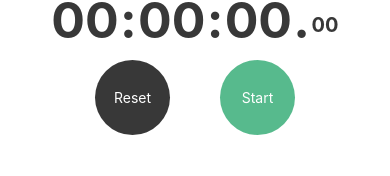
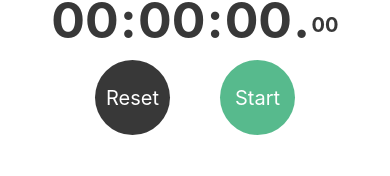
Before and after one commit to Shopify/eng-intern-assessment-react-native, a React Native app: screen / in a window 390 px wide. Shown: the part 110-286 px from the top of the page. Built offline with nearby package versions, Linux system fonts and the light colour scheme.

Commit message:
Final Changes for Buttons

```diff
--- a/src/StopWatchButton.tsx
+++ b/src/StopWatchButton.tsx
@@ -16,19 +16,17 @@ type Props = {
     // Function that resets the time
     resetTime: () => void;
 
-  // Functions that adds a lap to lap-list
+    // Functions that add a lap to lap-list
     addLap: () => void;
 
   };
 
   export const StopWatchButton: React.FC<Props> = ({
-
     isStopWatchRunning,
     stopTime,
     startTime,
     resetTime,
     addLap,
-
     }) => {
 
     // Start/Stop button color that changes depending on state
@@ -48,9 +46,8 @@ export const StopWatchButton: React.FC<Props> = ({
           ]}
           onPress={isStopWatchRunning ? addLap : resetTime}
         >
-        <Text style={{ color: 'white' }}>{isStopWatchRunning ? 'Lap' : 'Reset'}</Text>
+          <Text style={styles.buttonText}>{isStopWatchRunning ? 'Lap' : 'Reset'}</Text>
         </Pressable>
-
 
         {/* Start/Pause Button */}
         <Pressable
@@ -62,12 +59,11 @@ export const StopWatchButton: React.FC<Props> = ({
           ]}
           onPress={isStopWatchRunning ? stopTime : startTime}
         >
-        <Text style={{ color: 'white' }}>{isStopWatchRunning ? 'Stop' : 'Start'}</Text>
+          <Text style={styles.buttonText}>{isStopWatchRunning ? 'Stop' : 'Start'}</Text>
         </Pressable>
       </View>
 
     );
-
   };
 
 
@@ -78,7 +74,7 @@ const styles = StyleSheet.create({
     buttonsContainer: {
       flexDirection: 'row',
       alignItems: 'center',
-    marginTop: 10
+      marginTop: 10,
     },
 
     // Style for all buttons
@@ -91,4 +87,12 @@ const styles = StyleSheet.create({
       justifyContent: 'center',
     },
 
+    // Text style for buttons
+    buttonText: {
+      color: 'white',
+      fontSize: 20,
+      fontWeight: '400',
+    },
+
+
   });
```
Lines whose indentation alone changed are shown as unchanged.
